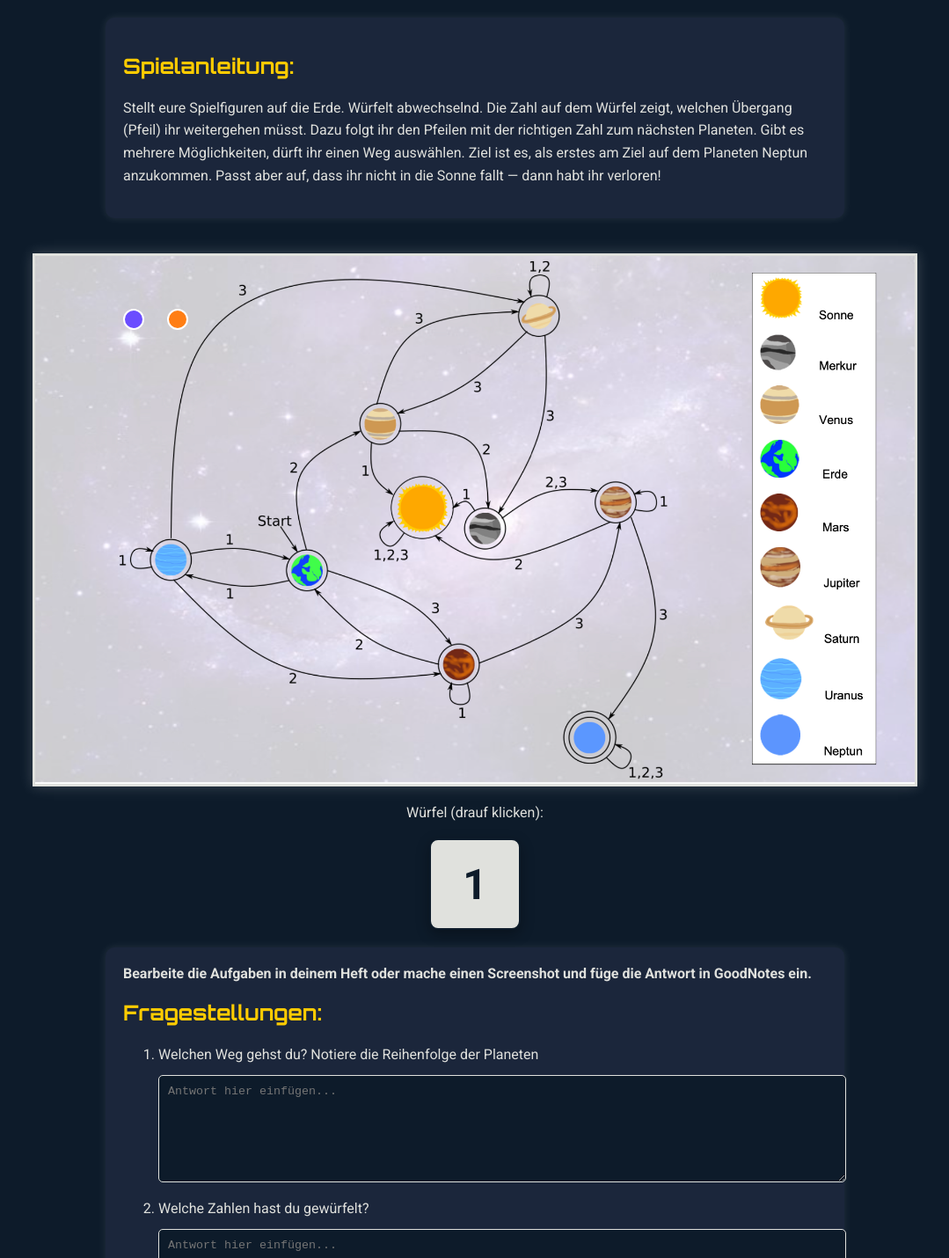
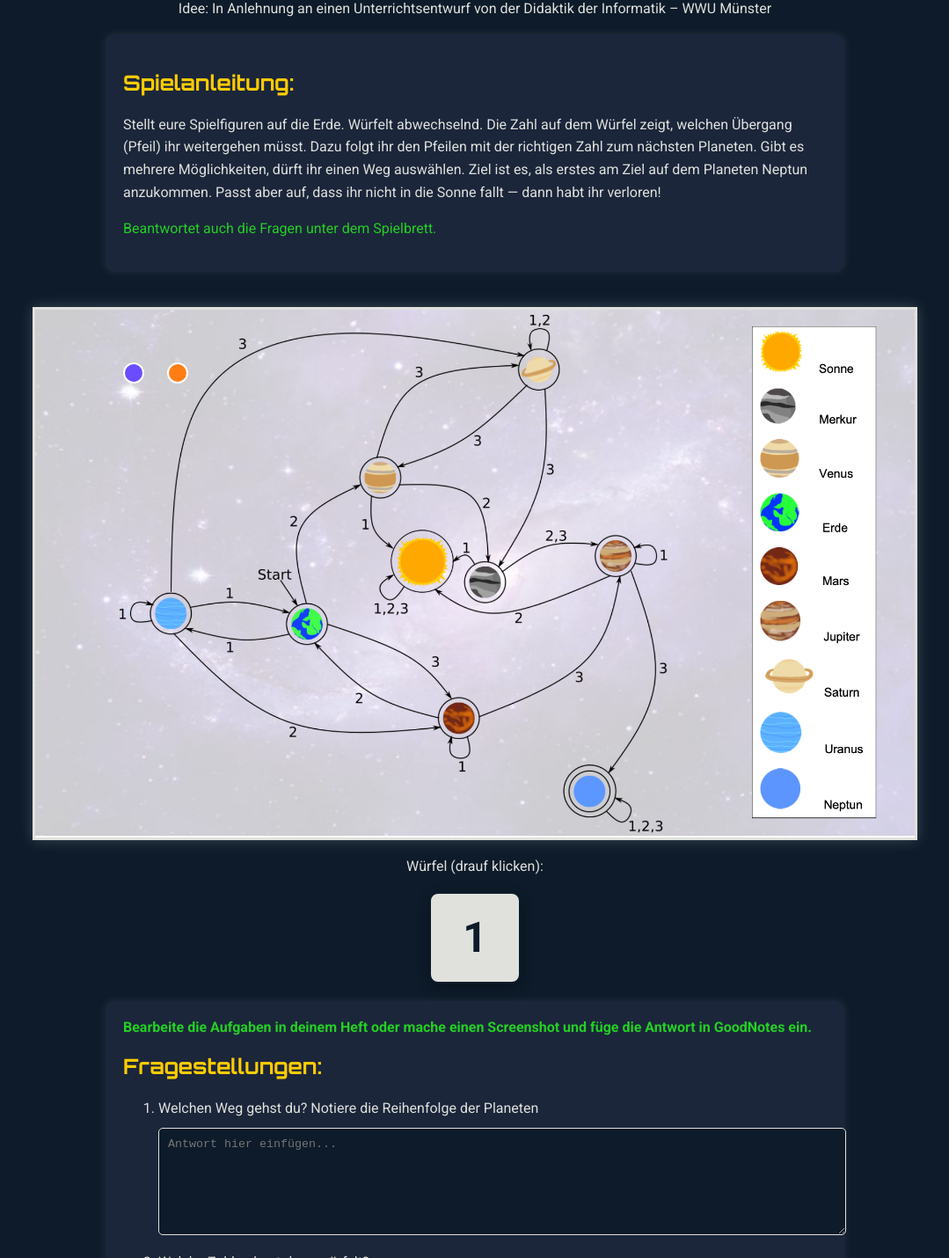
Before and after one commit to lkirchne/automaten-brettspiel, a plain HTML site: page index.html in a window 1280 px wide. Shown: the top 1430 px of the page at 88% size, without its empty margins (100-1179 px from the left). Drawn offline with Linux system fonts and the light colour scheme.

Commit message:
Lizenz und Text überarbeitet

```diff
--- a/index.html
+++ b/index.html
@@ -110,10 +110,11 @@
     </style>
 </head>
 <body>
-
+    Idee: In Anlehnung an einen Unterrichtsentwurf von der Didaktik der Informatik – WWU Münster
     <div id="anleitung">
         <h2>Spielanleitung:</h2>
         <p>Stellt eure Spielfiguren auf die Erde. Würfelt abwechselnd. Die Zahl auf dem Würfel zeigt, welchen Übergang (Pfeil) ihr weitergehen müsst. Dazu folgt ihr den Pfeilen mit der richtigen Zahl zum nächsten Planeten. Gibt es mehrere Möglichkeiten, dürft ihr einen Weg auswählen. Ziel ist es, als erstes am Ziel auf dem Planeten Neptun anzukommen. Passt aber auf, dass ihr nicht in die Sonne fallt — dann habt ihr verloren!</p>
+        <p style="color: rgb(36, 207, 36">Beantwortet auch die Fragen unter dem Spielbrett.</p>
     </div>
 
     <div id="spielbrett">
@@ -124,7 +125,7 @@
     <div id="wuerfel">1</div>
 
     <div id="fragen">
-        <strong>Bearbeite die Aufgaben in deinem Heft oder mache einen Screenshot und füge die Antwort in GoodNotes ein.</strong>
+        <strong style="color: rgb(36, 207, 36)">Bearbeite die Aufgaben in deinem Heft oder mache einen Screenshot und füge die Antwort in GoodNotes ein.</strong>
         <h2>Fragestellungen:</h2>
         <ol>
             <li>Welchen Weg gehst du? Notiere die Reihenfolge der Planeten <textarea placeholder="Antwort hier einfügen..."></textarea></li>
```
